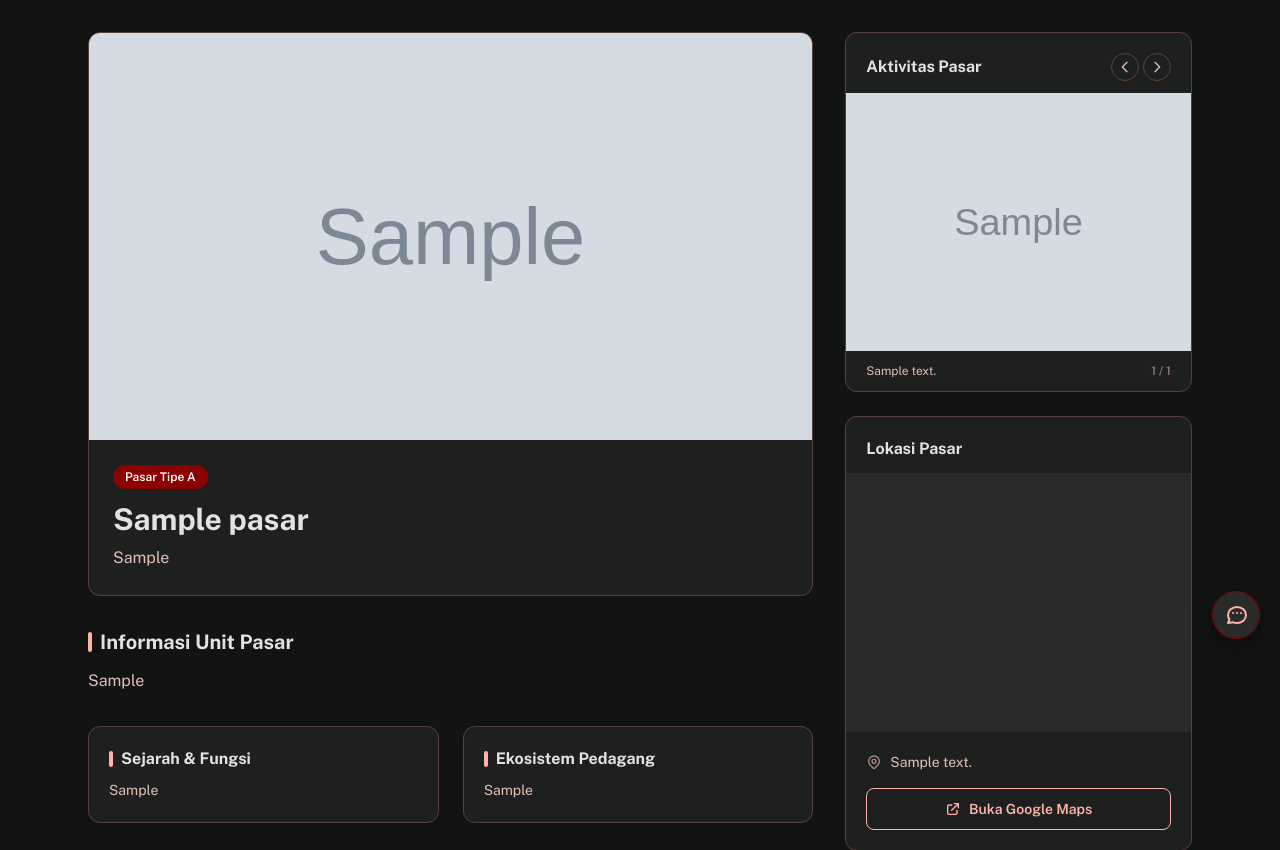
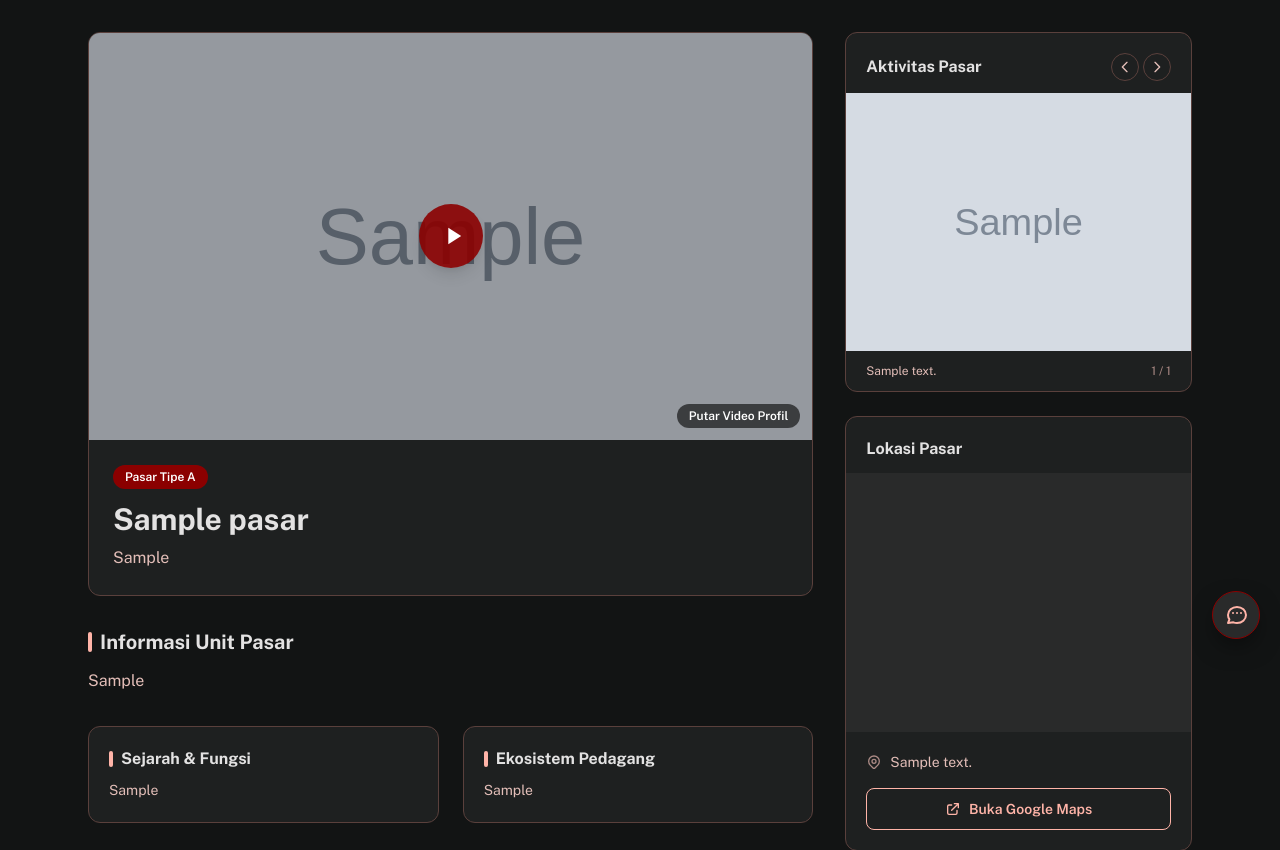
Before and after one commit to irfaankw/UPTD-Segiri, a Django app: a page that uses market/templates/market/market_detail.html in a window 1280 px wide. Shown: the part 141-991 px from the top of the page. Run offline with Django 5.2, Linux system fonts and the light colour scheme; tables that the repository leaves empty hold one stand-in row (values such as "Sample post"); grey boxes marked "Sample" are stand-in pictures; style sheets or scripts are compiled from the project's sources; some libraries are stand-ins or nearby versions.

Commit message:
update: video pasar cloud storage

```diff
--- a/market/models.py
+++ b/market/models.py
@@ -1,6 +1,18 @@
 from django.db import models
+from django.core.exceptions import ValidationError
+from django.core.validators import FileExtensionValidator
 from django.utils.text import slugify
-from urllib.parse import urlparse, parse_qs
+
+
+def validate_video_size(file):
+    """Batasi ukuran video maks 45MB (buffer aman dari limit bucket Supabase 50MB)."""
+    max_mb = 45
+    if file.size > max_mb * 1024 * 1024:
+        raise ValidationError(
+            f"Ukuran video maksimal {max_mb}MB (sekarang {file.size / 1024 / 1024:.1f}MB). "
+            "Kompres dulu pakai HandBrake atau ffmpeg sebelum upload."
+        )
+
 
 class Pasar(models.Model):
     KELAS_CHOICES = [
@@ -26,10 +38,22 @@ class Pasar(models.Model):
 
     # --- Bagian baru untuk market_detail.html ---
 
-    video_youtube_url = models.URLField(
-        blank=True,
-        help_text="Tempel URL video YouTube (contoh: https://www.youtube.com/watch?v=XXXXXXXXXXX). "
-                   "Kosongkan jika belum ada video profil pasar ini.",
+    video_profil = models.FileField(
+        upload_to="market/video/",
+        blank=True, null=True,
+        validators=[
+            FileExtensionValidator(allowed_extensions=["mp4", "webm"]),
+            validate_video_size,
+        ],
+        help_text="Upload video profil pasar ini (format MP4/WebM, maks 45MB). "
+                   "Kompres dulu ke H.264 720p pakai HandBrake/ffmpeg sebelum upload. "
+                   "Kosongkan jika belum ada video.",
+    )
+    video_thumbnail = models.ImageField(
+        upload_to="market/video_thumbnail/",
+        blank=True, null=True,
+        help_text="Foto poster/thumbnail video (ditampilkan sebelum user klik play). "
+                   "Jika kosong, akan pakai foto utama pasar sebagai fallback.",
     )
 
     sejarah_fungsi = models.TextField(
@@ -65,28 +89,6 @@ class Pasar(models.Model):
     def __str__(self):
         return self.nama
 
-    @property
-    def youtube_video_id(self):
-        """Ekstrak video ID dari berbagai format URL YouTube."""
-        if not self.video_youtube_url:
-            return ""
-        try:
-            parsed = urlparse(self.video_youtube_url)
-            host = parsed.netloc.lower().replace("www.", "").replace("m.", "")
-
-            if host == "youtu.be":
-                return parsed.path.lstrip("/").split("/")[0]
-
-            if "youtube.com" in host:
-                if parsed.path == "/watch":
-                    video_id = parse_qs(parsed.query).get("v", [""])[0]
-                    return video_id
-                for prefix in ("/embed/", "/shorts/", "/live/"):
-                    if parsed.path.startswith(prefix):
-                        return parsed.path[len(prefix):].split("/")[0]
-        except Exception:
-            return ""
-        return ""
 
 class FotoAktivitasPasar(models.Model):
     pasar = models.ForeignKey(Pasar, on_delete=models.CASCADE, related_name="foto_aktivitas")
@@ -102,6 +104,7 @@ class FotoAktivitasPasar(models.Model):
     def __str__(self):
         return f"{self.pasar.nama} - Foto #{self.urutan}"
 
+
 class SaranaFasilitas(models.Model):
     pasar = models.ForeignKey(Pasar, on_delete=models.CASCADE, related_name="sarana_fasilitas")
     nama = models.CharField(max_length=100)
@@ -114,6 +117,7 @@ class SaranaFasilitas(models.Model):
 
     def __str__(self):
         return f"{self.pasar.nama} - {self.nama}"
+
 
 class KomoditasUnggulan(models.Model):
     pasar = models.ForeignKey(Pasar, on_delete=models.CASCADE, related_name="komoditas_unggulan")
--- a/market/templates/market/market_detail.html
+++ b/market/templates/market/market_detail.html
@@ -3,7 +3,7 @@
 
 {% block content %}
 <style>
-    /* Scrollbar custom untuk modal, ikut tema situs (bukan putih default browser) */
+    /* Scrollbar custom untuk modal */
     .custom-scroll::-webkit-scrollbar { width: 8px; }
     .custom-scroll::-webkit-scrollbar-track { background: transparent; }
     .custom-scroll::-webkit-scrollbar-thumb { background-color: var(--color-outline-variant); border-radius: 9999px; }
@@ -32,14 +32,20 @@
 
             <!-- CARD VIDEO / HERO -->
             <div class="reveal rounded-xl overflow-hidden border border-outline-variant bg-surface-container">
-                <div class="relative aspect-video bg-surface-container-high" id="video-wrapper">
-                    {% if pasar.video_youtube_url and pasar.youtube_video_id %}
+                <div id="video-wrapper" class="relative aspect-video bg-surface-container-high">
+                    {% if pasar.video_profil %}
                     <button type="button" id="video-play-btn"
-                            class="group absolute inset-0 w-full h-full"
+                            class="group block absolute inset-0 w-full h-full cursor-pointer"
                             aria-label="Putar video profil {{ pasar.nama }}">
-                        <img src="https://img.youtube.com/vi/{{ pasar.youtube_video_id }}/hqdefault.jpg"
-                             alt="Thumbnail video {{ pasar.nama }}"
-                             class="w-full h-full object-cover">
+                        {% if pasar.video_thumbnail %}
+                        <img src="{{ pasar.video_thumbnail.url }}" alt="Thumbnail video {{ pasar.nama }}"
+                            class="w-full h-full object-cover">
+                        {% elif pasar.foto %}
+                        <img src="{{ pasar.foto.url }}" alt="Thumbnail video {{ pasar.nama }}"
+                            class="w-full h-full object-cover">
+                        {% else %}
+                        <div class="w-full h-full bg-surface-container-high"></div>
+                        {% endif %}
                         <span class="absolute inset-0 bg-black/30 group-hover:bg-black/45 transition"></span>
                         <span class="absolute inset-0 flex items-center justify-center">
                             <span class="w-16 h-16 rounded-full bg-primary-container/90 flex items-center justify-center group-hover:scale-110 transition shadow-lg">
@@ -47,6 +53,9 @@
                                     <path d="M8 5v14l11-7z" />
                                 </svg>
                             </span>
+                        </span>
+                        <span class="absolute bottom-3 right-3 text-xs font-semibold text-white bg-black/60 rounded-full px-3 py-1">
+                            Putar Video Profil
                         </span>
                     </button>
                     {% elif pasar.foto %}
@@ -401,18 +410,20 @@
 <script>
 document.addEventListener('DOMContentLoaded', () => {
 
-    // --- Lazy-load video YouTube: klik thumbnail baru inject iframe ---
+    // --- Lazy-load video offline: klik thumbnail baru inject <video> ---
+    {% if pasar.video_profil %}
     const playBtn = document.getElementById('video-play-btn');
     if (playBtn) {
         playBtn.addEventListener('click', () => {
             const wrapper = document.getElementById('video-wrapper');
-            const videoId = "{{ pasar.youtube_video_id|escapejs }}";
-            wrapper.innerHTML = `<iframe class="w-full h-full" src="https://www.youtube.com/embed/${videoId}?autoplay=1"
-                title="Video {{ pasar.nama|escapejs }}" frameborder="0"
-                allow="accelerometer; autoplay; clipboard-write; encrypted-media; gyroscope; picture-in-picture"
-                allowfullscreen></iframe>`;
+            const videoUrl = "{{ pasar.video_profil.url|escapejs }}";
+            wrapper.innerHTML = `<video class="w-full h-full object-cover" src="${videoUrl}"
+                controls autoplay playsinline>
+                Browser kamu tidak mendukung pemutaran video.
+            </video>`;
         });
     }
+    {% endif %}
 
     // --- Carousel galeri "Aktivitas Pasar" ---
     const galeriData = [
```
Also changed, not shown: market/admin.py (+2 -13 lines), pengecekan.html (+4 -35 lines), market/migrations/0004_remove_pasar_video_youtube_url_pasar_video_profil_and_more.py (added).
